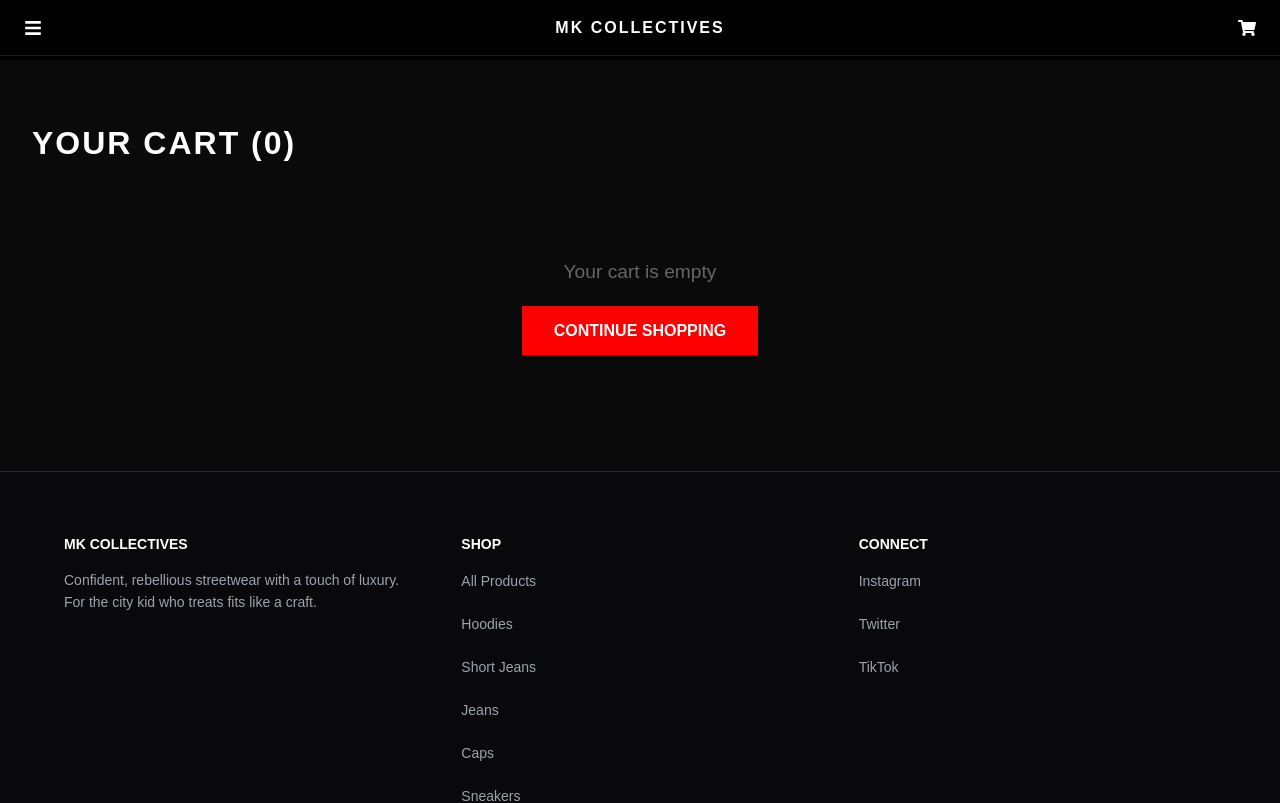
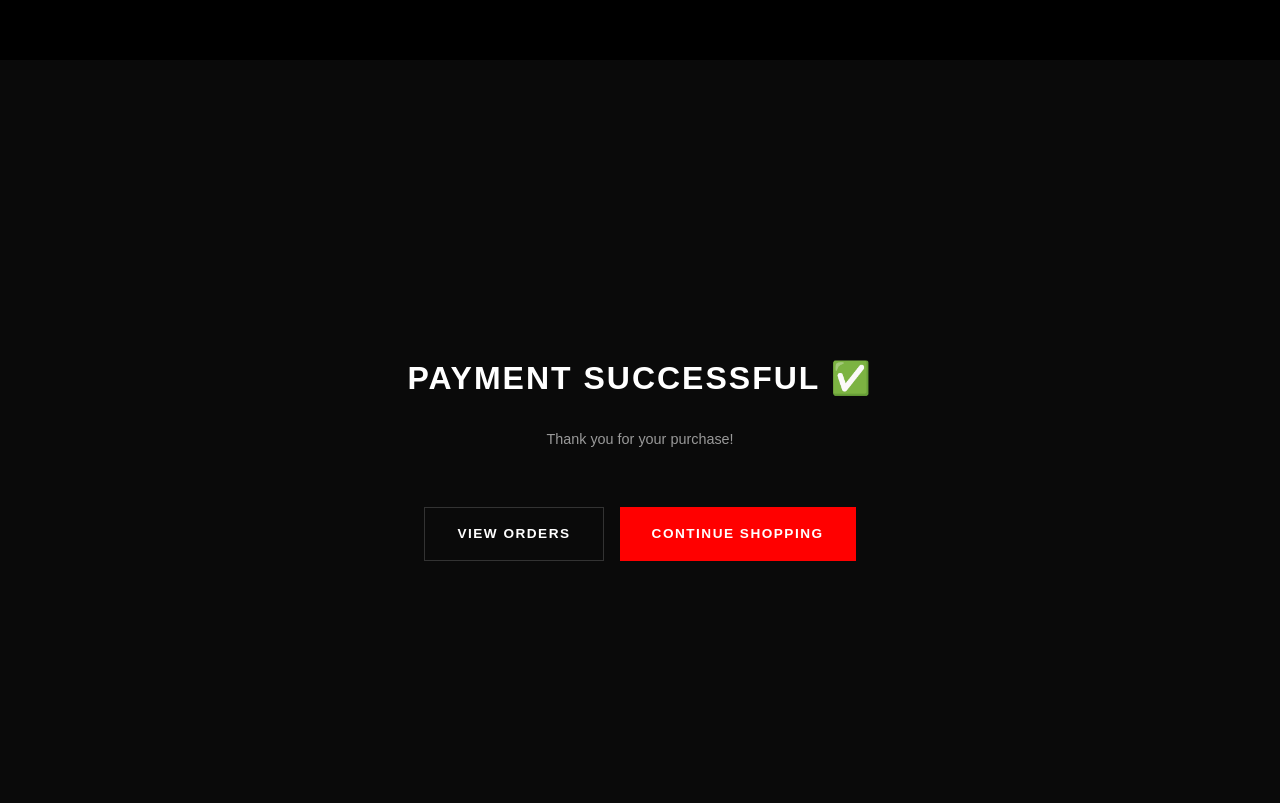
Before and after one commit to alawode-hub/my-frontend-app, a React (Vite) app: page /payment-success in a window 1280 px wide. Before the commit this address led to /cart. Shown: the top 803 px of the page. Built offline with nearby package versions, Linux system fonts and the light colour scheme.

Commit message:
fix pages

```diff
--- a/src/pages/PaymentSuccess.jsx
+++ b/src/pages/PaymentSuccess.jsx
@@ -1,57 +1,50 @@
-import { useEffect } from 'react';
 import { useNavigate, useSearchParams } from 'react-router-dom';
-import { useDispatch } from "react-redux";
-import axios from 'axios';
-import { clearCart } from "../redux/cartSlice";
-import toast from 'react-hot-toast';
 
 const PaymentSuccess = () => {
+  const navigate = useNavigate();
   const [searchParams] = useSearchParams();
-  const navigate = useNavigate();
-  const dispatch = useDispatch();
   const reference = searchParams.get('reference');
 
-  useEffect(() => {
-    const verifyPayment = async () => {
-      if (!reference) {
-        toast.error("No payment reference found");
-        navigate('/cart', { replace: true });
-        return;
-      }
+  return (
+    <div style={{
+      background: "#0a0a0a",
+      color: "#fff",
+      minHeight: "100vh",
+      display: "flex",
+      flexDirection: "column",
+      alignItems: "center",
+      justifyContent: "center",
+      gap: "1.5rem",
+      padding: "2rem",
+      textAlign: "center"
+    }}>
+      <h2 style={{ fontSize: "2rem", fontWeight: "900", letterSpacing: "2px" }}>
+        PAYMENT SUCCESSFUL ✅
+      </h2>
+      <p style={{ color: "#999", fontSize: "0.9rem" }}>Thank you for your purchase!</p>
 
-      try {
-        const token = JSON.parse(localStorage.getItem('user'))?.token; // FIXED
-        const { data } = await axios.get(
-          `${import.meta.env.VITE_API_URI}/api/payment/verify/${reference}`,
-          { headers: { Authorization: `Bearer ${token}` } }
-        );
+      {reference && (
+        <p style={{ color: "#666", fontSize: "0.8rem" }}>
+          ORDER REF: {reference.slice(0, 8).toUpperCase()}
+        </p>
+      )}
 
-        if (data.success) {
-          // Clear cart here too - in case user lands here directly
-          dispatch(clearCart());
-          localStorage.removeItem("cartItems");
-
-          toast.success("Payment successful! ✅");
-
-          // Don't auto-redirect immediately. Let user see success page
-          // Add button to go to shop instead
-        } else {
-          toast.error("Payment failed");
-          navigate('/cart', { replace: true });
-        }
-      } catch (err) {
-        toast.error("Verification failed");
-        navigate('/cart', { replace: true });
-      }
-    };
-
-    verifyPayment();
-  }, [reference, navigate, dispatch]);
-
-  return (
-    <div style={{ background: "#0a0a0a", color: "#fff", minHeight: "100vh", display: "flex", flexDirection: "column", alignItems: "center", justifyContent: "center", gap: "1.5rem", padding: "2rem" }}>
-      <h2 style={{ fontSize: "2rem", fontWeight: "900", letterSpacing: "2px" }}>PAYMENT SUCCESSFUL ✅</h2>
-      <p style={{ color: "#999" }}>Thank you for your purchase!</p>
+      <div style={{ display: "flex", gap: "1rem", marginTop: "1rem" }}>
+        <button
+          onClick={() => navigate('/orders', { replace: true })}
+          style={{
+            background: "transparent",
+            color: "#fff",
+            border: "1px solid #333",
+            padding: "1rem 2rem",
+            fontSize: "0.85rem",
+            fontWeight: "700",
+            letterSpacing: "1.5px",
+            cursor: "pointer"
+          }}
+        >
+          VIEW ORDERS
+        </button>
         <button
           onClick={() => navigate('/shop', { replace: true })}
           style={{
@@ -68,6 +61,7 @@ const PaymentSuccess = () => {
           CONTINUE SHOPPING
         </button>
       </div>
+    </div>
   );
 };
 
--- a/src/pages/PaymentVerify.jsx
+++ b/src/pages/PaymentVerify.jsx
@@ -28,13 +28,11 @@ const PaymentVerify = () => {
         });
 
         if (data.success) {
-          dispatch(clearCart());
-          localStorage.removeItem("cartItems");
-
+          dispatch(clearCart()); // This clears cartItems + shippingAddress per user
           toast.success("PAYMENT SUCCESSFUL 🔥");
 
           setTimeout(() => {
-            navigate("/payment-success", { replace: true }); // go to success page
+            navigate("/payment-success", { replace: true });
           }, 1000);
         } else {
           toast.error("PAYMENT FAILED");
```
Lines whose indentation alone changed are shown as unchanged.
